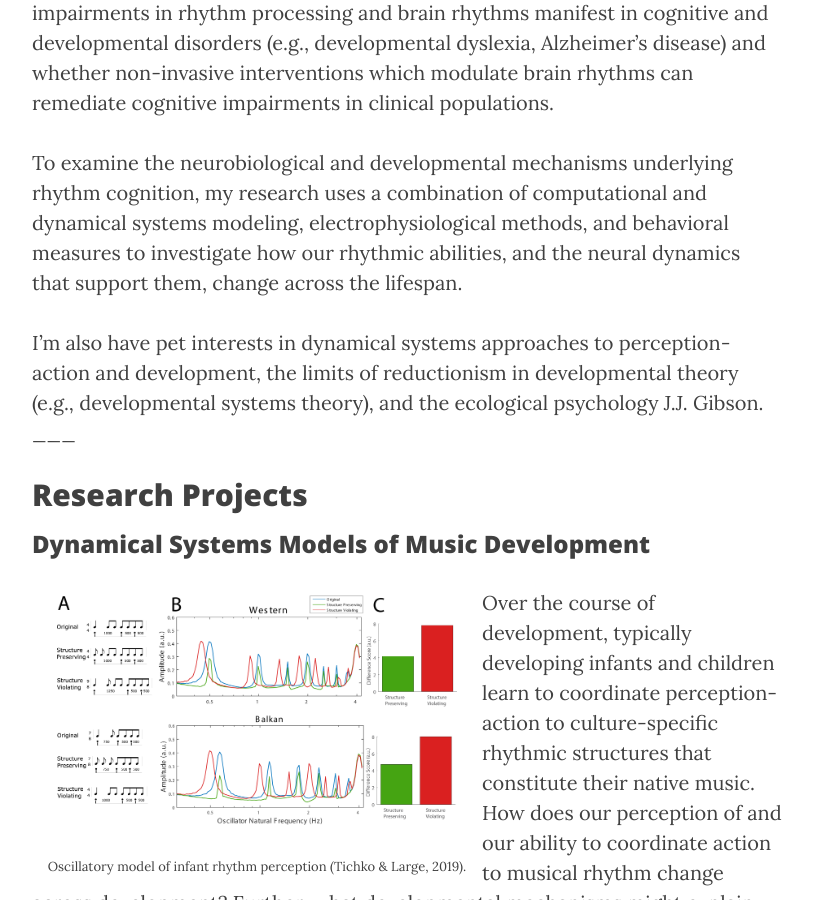
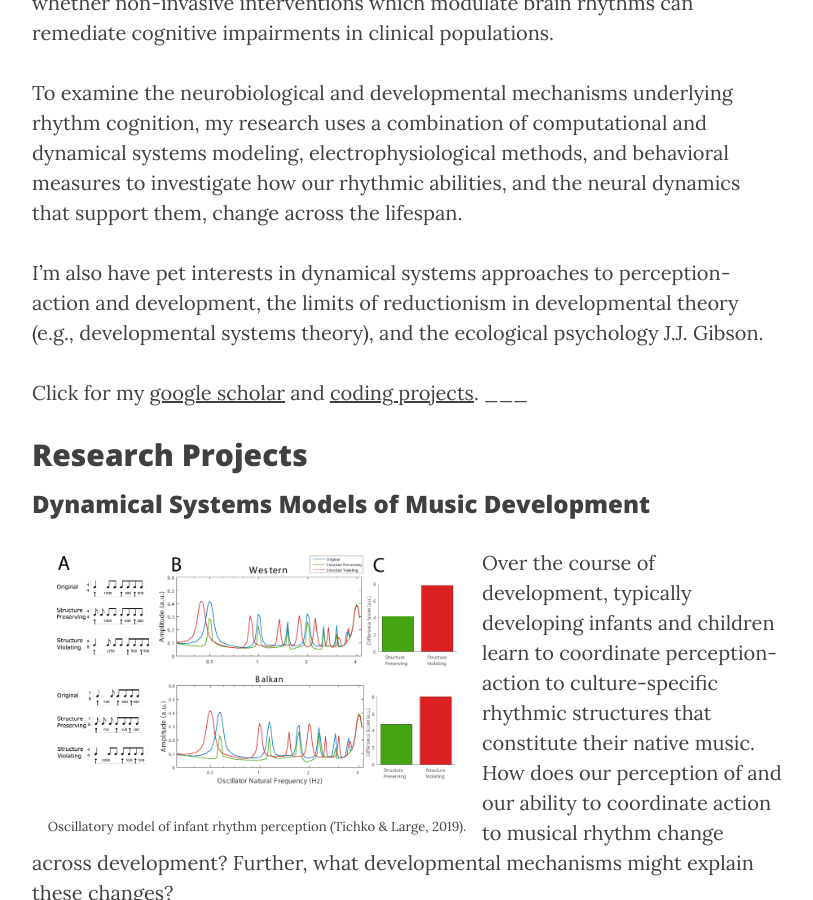
Before and after one commit to ptichko/ptichko.github.io, a Jekyll site: the page built from 3_research.md, in a window 1280 px wide and 900 px high, scrolled down 1431 px. Shown: the whole window, without its empty margins (233-1046 px from the left). Built offline with Jekyll 4.4.1, drawn with Linux system fonts in a browser that asks for light colours; nearby versions of some CDN libraries; some of the changed text lies outside the part shown.

Commit message:
Update 3_research.md

```diff
--- a/3_research.md
+++ b/3_research.md
@@ -21,6 +19,8 @@ I’m a computational, developmental, and cognitive neuroscientist broadly inter
 To examine the neurobiological and developmental mechanisms underlying rhythm cognition, my research uses a combination of computational and dynamical systems modeling, electrophysiological methods, and behavioral measures to investigate how our rhythmic abilities, and the neural dynamics that support them, change across the lifespan.
 
 I'm also have pet interests in dynamical systems approaches to perception-action and development, the limits of reductionism in developmental theory (e.g., developmental systems theory), and the ecological psychology J.J. Gibson.
+
+Click for my [google scholar](https://scholar.google.com/citations?user=HYUPaSIAAAAJ&hl=en&authuser=1) and [coding projects](https://github.com/ptichko).
 ___
 
 ## Research Projects
```
Also changed, not shown: other parts of 3_research.md (+0 -2 lines).
